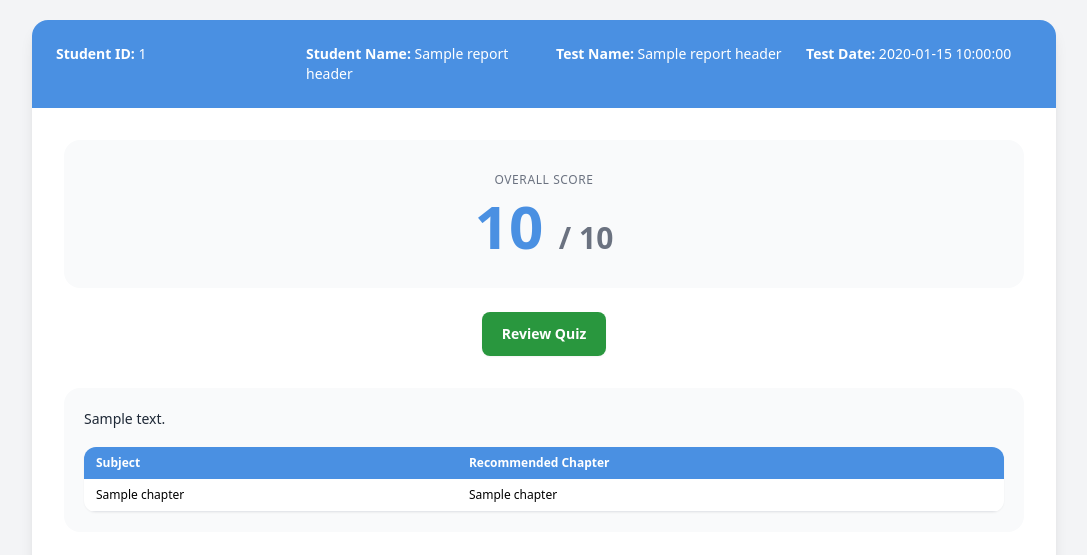
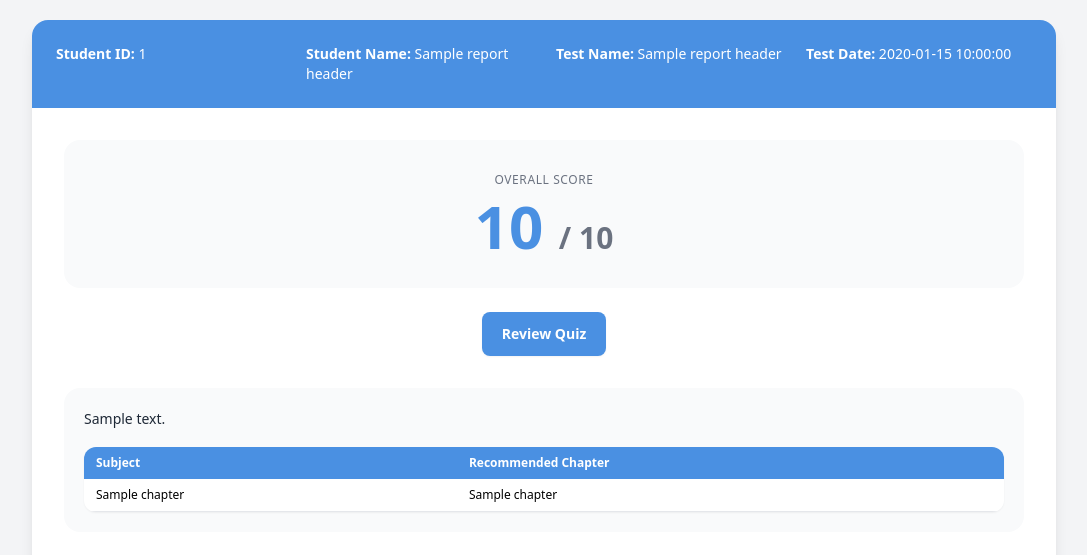
Before and after one commit to avantifellows/reporting, a FastAPI app: template app/templates/student_quiz_report_v2.html in a window 1280 px wide. Shown: the top 555 px of the page, without its empty margins (96-1183 px from the left). Run offline with FastAPI, Linux system fonts and the light colour scheme; the template is opened without the code that fills it: most values are stand-ins (such as "Sample title", 1, 10 or a date in 2020); parts of the project's set-up code (start-up, migrations or seed data) failed here and were passed over; some libraries are stand-ins or nearby versions.

Commit message:
Match v2 review quiz button color

```diff
--- a/app/templates/student_quiz_report_v2.html
+++ b/app/templates/student_quiz_report_v2.html
@@ -37,7 +37,7 @@
             {% if report.test_link %}
             <div class="flex justify-center mb-6 md:mb-8">
                 <a href="{{ report.test_link }}" target="_blank" data-track-button="review_quiz"
-                   class="inline-flex items-center justify-center rounded-lg bg-[#29973E] px-5 py-3 text-sm font-semibold text-white shadow-sm transition hover:bg-[#2AAF4A]">
+                   class="inline-flex items-center justify-center rounded-lg bg-[#4a90e2] px-5 py-3 text-sm font-semibold text-white shadow-sm transition hover:bg-[#357abd]">
                     Review Quiz
                 </a>
             </div>
```
